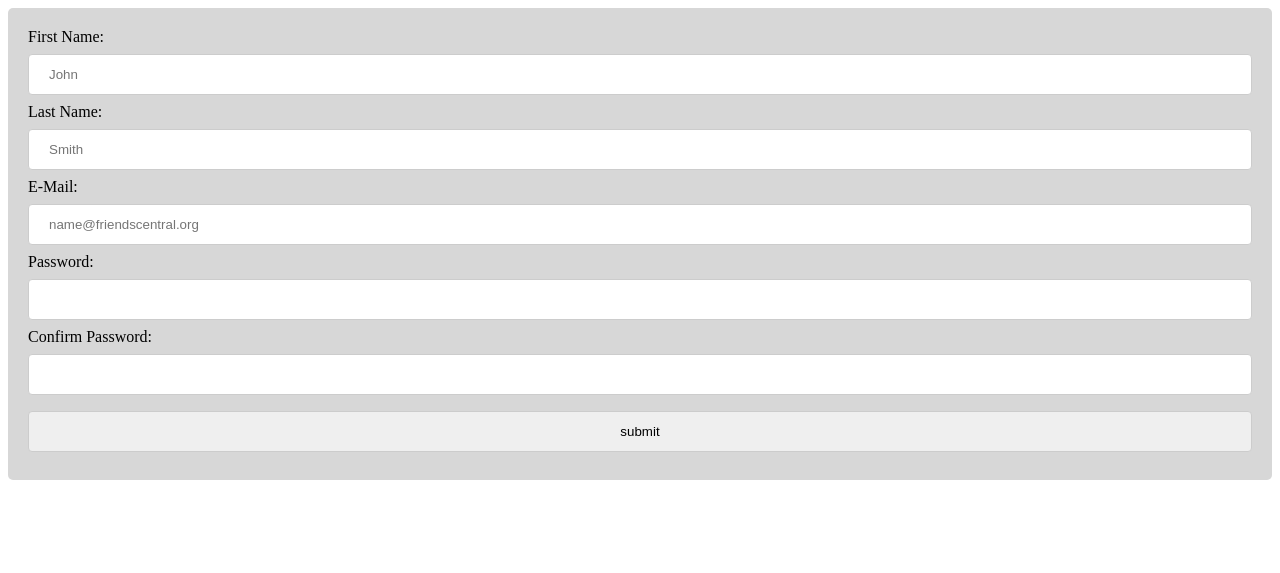
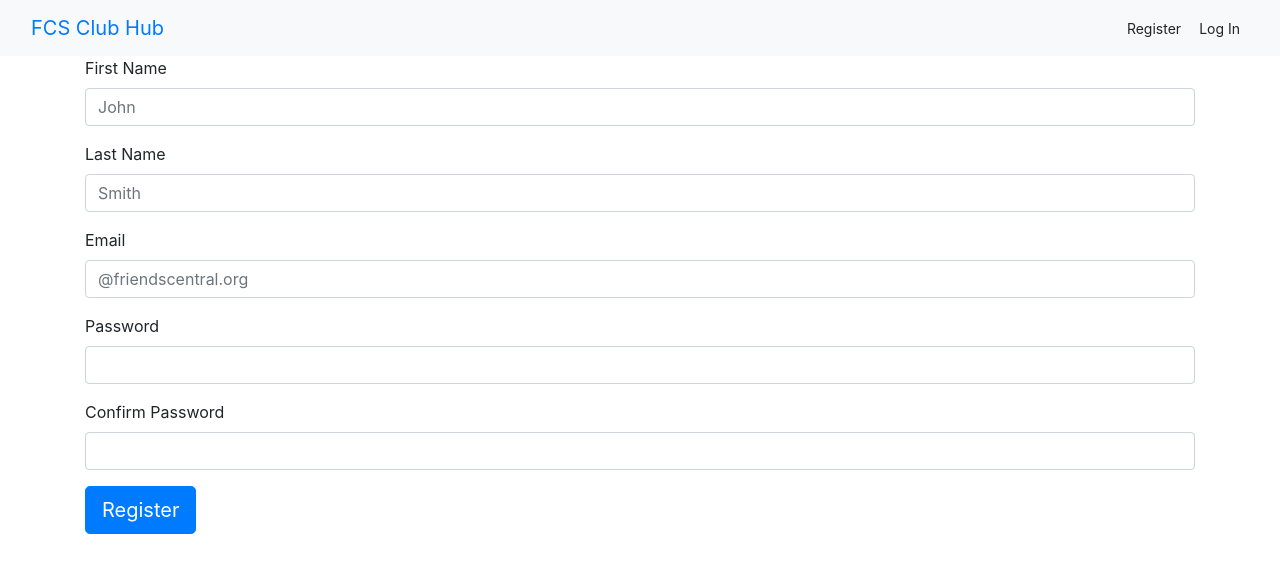
Before and after one commit to FCS-Coding-Club/FCS-ClubHub, a Flask app: page /register in a window 1280 px wide. Shown: the top 573 px of the page. Run offline with Flask 2, Linux system fonts and the light colour scheme.

Commit message:
Registration, Login, and Bootstrap

```diff
--- a/app/static/css/index.css
+++ b/app/static/css/index.css
@@ -1,3 +1,4 @@
+/*SWITCH TO BOOTSTRAP LATER*/
 h1 {
     position:relative;
     text-align: center;
@@ -12,7 +13,7 @@ img {
     z-index: -1;
 }
 
-.fcs-logo {
+#big-fcs-logo {
     animation-duration: 3s;
     animation-name: rotate-logo;
     animation-iteration-count: infinite;
--- a/app/static/css/register.css
+++ /dev/null
@@ -1,15 +0,0 @@
-input {
-    width: 100%;
-    padding: 12px 20px;
-    margin: 8px 0;
-    display: inline-block;
-    border: 1px solid #ccc;
-    border-radius: 4px;
-    box-sizing: border-box;
-}
-
-div.form-container {
-    border-radius: 5px;
-    background-color: #d7d7d7;
-    padding: 20px;
-}
--- /dev/null
+++ b/app/templates/base.html
@@ -0,0 +1,31 @@
+<!DOCTYPE html>
+<html lang="en">
+<head>
+    <meta charset="UTF-8">
+    <meta name="viewport" content="width=device-width, initial-scale=1, maximum-scale=1, user-scalable=no">
+    <!--BOOTSTRAP CDNS-->
+    <script src="https://cdn.jsdelivr.net/npm/jquery@3.5.1/dist/jquery.slim.min.js" integrity="sha384-DfXdz2htPH0lsSSs5nCTpuj/zy4C+OGpamoFVy38MVBnE+IbbVYUew+OrCXaRkfj" crossorigin="anonymous"></script>
+    <script src="https://cdn.jsdelivr.net/npm/bootstrap@4.6.1/dist/js/bootstrap.bundle.min.js" integrity="sha384-fQybjgWLrvvRgtW6bFlB7jaZrFsaBXjsOMm/tB9LTS58ONXgqbR9W8oWht/amnpF" crossorigin="anonymous"></script>
+    <link rel="stylesheet" href="https://cdn.jsdelivr.net/npm/bootstrap@4.6.1/dist/css/bootstrap.min.css" integrity="sha384-zCbKRCUGaJDkqS1kPbPd7TveP5iyJE0EjAuZQTgFLD2ylzuqKfdKlfG/eSrtxUkn" crossorigin="anonymous">
+    {% block head %}
+        <title>{% block title %}{% endblock %}</title>
+    {% endblock %}
+</head>
+<body>
+    <nav class="navbar navbar-default navbar-fixed-top bg-light">
+        <div class="container-fluid">
+            <div class="navbar-header">
+                <a class="navbar-brand" href="/">FCS Club Hub</a>
+            </div>
+            <div class="nav-item ml-auto">
+                <form action="/register"><input type="submit" class="btn btn-light btn-sm" value="Register" /></form>
+            </div>
+            <div class="nav-item">
+                <form action="/login"><input type="submit" class="btn btn-light btn-sm" value="Log In" /></form>
+            </div>
+        </div>
+    </nav>
+    <div class="content">{% block content %}{% endblock %}</div>
+    <div class="footer">{% block footer %}{% endblock %}</div>
+</body>
+</html>
--- a/app/templates/register.html
+++ b/app/templates/register.html
@@ -1,25 +1,53 @@
-<!DOCTYPE html>
-<html lang="en">
-<head>
-    <meta charset="UTF-8">
-    <link rel="stylesheet" type="text/css" href={{ url_for('static', filename='css/register.css') }}>
-    <title>Club Hub - Register</title>
-</head>
-<body>
-    <div class='form-container'>
-        <form id="registration-form" action="/register" method="POST">
-            <label for="fname">First Name:</label>
-            <input type="text" name="fname" placeholder="John">
-            <label for="lname">Last Name:</label>
-            <input type="text" name="lname" placeholder="Smith">
-            <label for="email">E-Mail:</label>
-            <input type="email" name="email" placeholder="name@friendscentral.org">
-            <label for="password">Password:</label>
-            <input type="password" name="password">
-            <label for="confirm-password">Confirm Password:</label>
-            <input type="password" name="confirm-password">
-            <input type = "submit" value = "submit" />
+{% extends "base.html" %}
+{% block head %}
+    {{ super() }}
+{% endblock head %}
+{% block title %}Club Hub - Register{% endblock title %}
+{% block content %}
+    {% if form.errors %}
+    <div class="alert alert-danger">
+    Invalid Form, Please Try Again
+    </div>
+    {% endif %}
+    <div class="form-group-lg container">
+        <form action="/register" method="POST">
+            {{ form.hidden_tag() }}
+            <div class="form-group">
+                <label for="fname">First Name</label>
+                {% for error in form.fname.errors %}
+                    | <span class="alert-danger">{{ error }}</span>
+                {% endfor %}
+                {{form.fname(size=30, class="form-control", placeholder="John")}}
+            </div>
+            <div class="form-group">
+                <label for="lname">Last Name</label>
+                {% for error in form.lname.errors %}
+                    | <span class="alert-danger">{{ error }}</span>
+                {% endfor %}
+                {{form.lname(size=30, class="form-control", placeholder="Smith")}}
+            </div>
+            <div class="form-group">
+                <label for="email">Email</label>
+                {% for error in form.email.errors %}
+                    | <span class="alert-danger">{{ error }}</span>
+                {% endfor %}
+                {{form.email(size=30, class="form-control", placeholder="@friendscentral.org")}}
+            </div>
+            <div class="form-group">
+                <label for="password">Password</label>
+                {% for error in form.password.errors %}
+                    | <span class="alert-danger">{{ error }}</span>
+                {% endfor %}
+                {{form.password(size=30, class="form-control", **{'type': 'password'})}}
+            </div>
+            <div class="form-group">
+                <label for="confirm-password">Confirm Password</label>
+                {% for error in form.password_confirm.errors %}
+                    | <span class="alert-danger">{{ error }}</span>
+                {% endfor %}
+                {{form.password_confirm(size=30, class="form-control", **{'type': 'password'})}}
+            </div>
+            <input type ="submit" class="btn btn-lg btn-primary" value = "Register" />
         </form>
     </div>
-</body>
-</html>
+{% endblock content %}
--- a/app/views/accounts.py
+++ b/app/views/accounts.py
@@ -1,11 +1,71 @@
-from flask import Blueprint, render_template, request
+from flask import Blueprint, render_template, redirect, request
+from flask_wtf import FlaskForm
+from wtforms import StringField
+from wtforms.validators import DataRequired, Email, EqualTo, Length, ValidationError
 
 mod = Blueprint('accounts', __name__, template_folder="../templates")
+
+# Email Domain Validation (making sure the email ends in fcs domain)
+class ValidEmailDomain:
+    def __init__(self, suffix, message = None):
+        assert suffix != None
+        self.suffix = suffix
+        self.message = message
+    def __call__(self, form, field):
+        if field.data.endswith(self.suffix):
+            return
+        else:
+            raise ValidationError('email must be part of friendscentral.org domain')
+
+# If the tech dept. ever decides to change the domain, we can just change it here
+fcs_suffix = "@friendscentral.org"
+
+# Form for registration
+class RegisterForm(FlaskForm):
+    fname = StringField('First Name', validators=[DataRequired()])
+    lname = StringField('Last Name', validators=[DataRequired()])
+    email = StringField('Email', validators=[DataRequired(), Email(), ValidEmailDomain(suffix=fcs_suffix)])
+    password = StringField(label='Password', validators=[
+        DataRequired(),
+        Length(min=8),
+        EqualTo('password_confirm', message='Passwords must match')
+    ])
+    password_confirm = StringField(label='Password confirm', validators=[
+        DataRequired(),
+        Length(min=8),
+        EqualTo('password', message='Passwords must match')
+    ])
+
+# Form for logging in
+class LoginForm(FlaskForm):
+    email = StringField('Email', validators=[DataRequired(), Email(), ValidEmailDomain(suffix=fcs_suffix)])
+    password = StringField(label='Password', validators=[DataRequired()])
 
 
 @mod.route("/register", methods=['GET', 'POST'])
 def register():
+    form = RegisterForm()
     if request.method == 'GET':
-        return render_template("register.html")
+        return render_template("register.html", form=form)
     if request.method == 'POST':
-        return render_template("index.html", name=request.form.get("fname", "Coding Club"))
+        # This is where the registration request is handled
+        if form.validate_on_submit():
+            # This person successfully entered the form
+            return redirect("/", form.fname)
+        # This person did not successfully entered the form
+        return render_template('register.html', form=form)
+
+
+
+@mod.route("/login", methods=['GET', 'POST'])
+def login():
+    form = LoginForm()
+    if request.method == 'GET':
+        return render_template("login.html", form=form)
+    if request.method == 'POST':
+        # This is where the login request is handled
+        if form.validate_on_submit():
+            # This is where the JWT auth will be
+            return redirect("/")
+        # This person did not successfully entered the form
+        return render_template('login.html', form=form)
--- a/pyproject.toml
+++ b/pyproject.toml
@@ -8,6 +8,9 @@ authors = ["Friends' Central Coding Club", "Sean McGoff"]
 python = "^3.8"
 Flask = "^2.0.2"
 pytest = "^6.2.5"
+WTForms = "^3.0.0"
+Flask-WTF = "^1.0.0"
+email-validator = "^1.1.3"
 
 [tool.poetry.dev-dependencies]
 
--- a/run.py
+++ b/run.py
@@ -1,4 +1,6 @@
 import os
+import random
+import string
 from app import create_app
 # Debug Checking
 if os.environ.get('DEBUG') is None:
@@ -8,6 +10,8 @@ if os.environ.get('TESTING') is None:
 
 if os.environ.get('TESTING') == "False":
     app = create_app()
+    os.environ["SECRET_KEY"] = "".join(random.choice(string.ascii_uppercase + string.digits) for _ in range(12))
+    os.environ["WTF_CSRF_SECRET_KEY"] = "".join(random.choice(string.ascii_uppercase + string.digits) for _ in range(12))
     app.run(host="0.0.0.0", port=3000, debug=os.environ["DEBUG"])
 else:
     print("TESTING flag set to not False, cannot run.")
```
Also changed, not shown: app/__init__.py (+8 -0 lines), app/templates/index.html (+9 -11 lines), app/templates/login.html (added, +27 -0 lines), tests/test_flask.py (+6 -1 lines), 1 other file.
